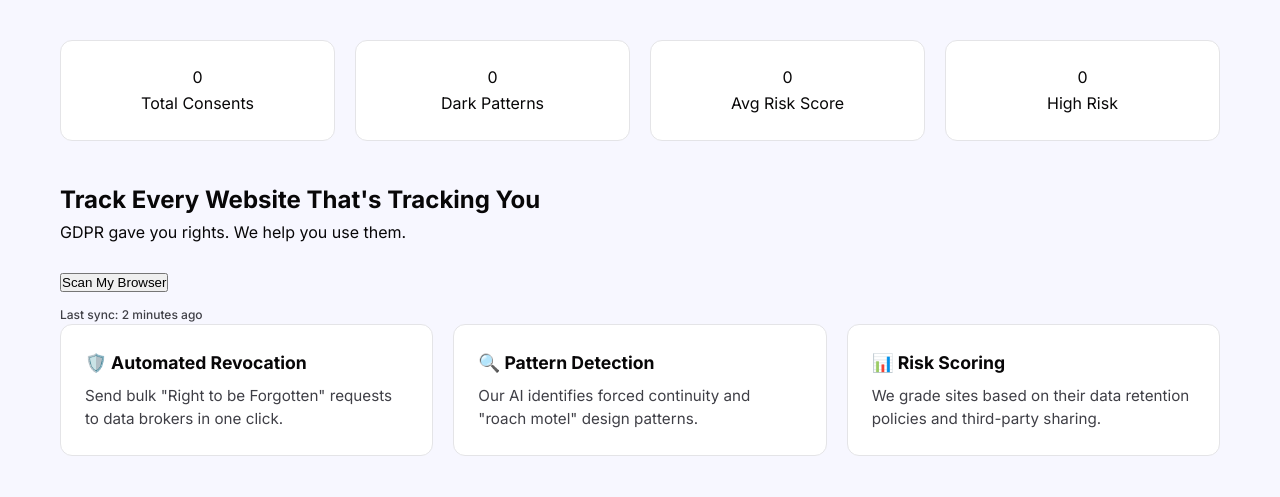
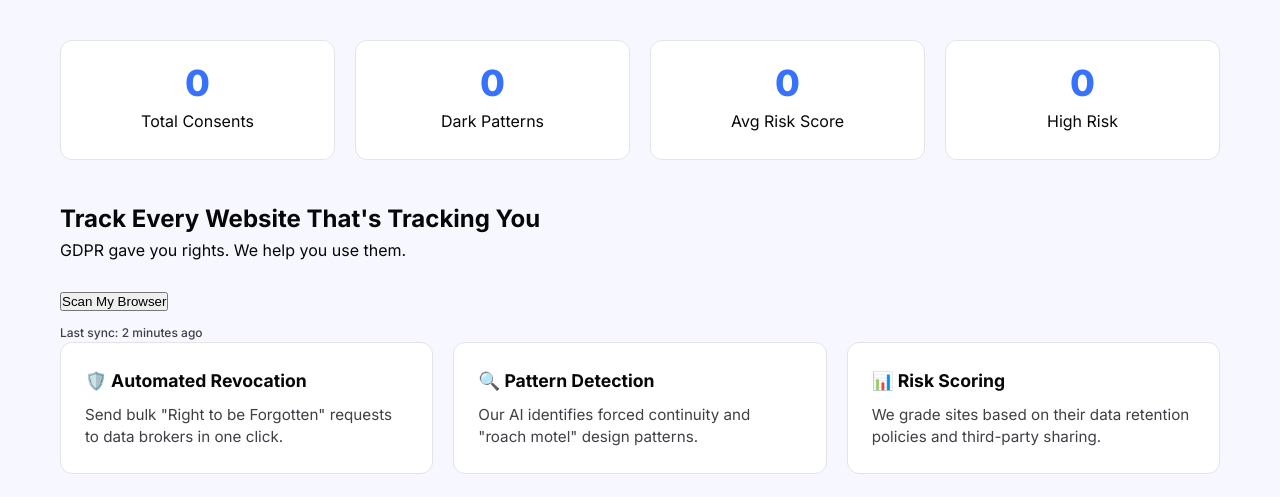
Before and after one commit to SheillaO/GDPR-Consent-Fatigue, a website built with Vite: page index.html in a window 1280 px wide. Shown: the top 497 px of the page. Built offline with nearby package versions, Linux system fonts and the light colour scheme.

Commit message:
Update index.css

```diff
--- a/index.css
+++ b/index.css
@@ -47,3 +47,11 @@ main {
     padding: 24px;
     text-align: center;
 }
+
+.stat-number {
+    font-size: 36px;
+    font-weight: 800;
+    color: var(--blue);
+    line-height: 1;
+    margin-bottom: 8px;
+}
```
